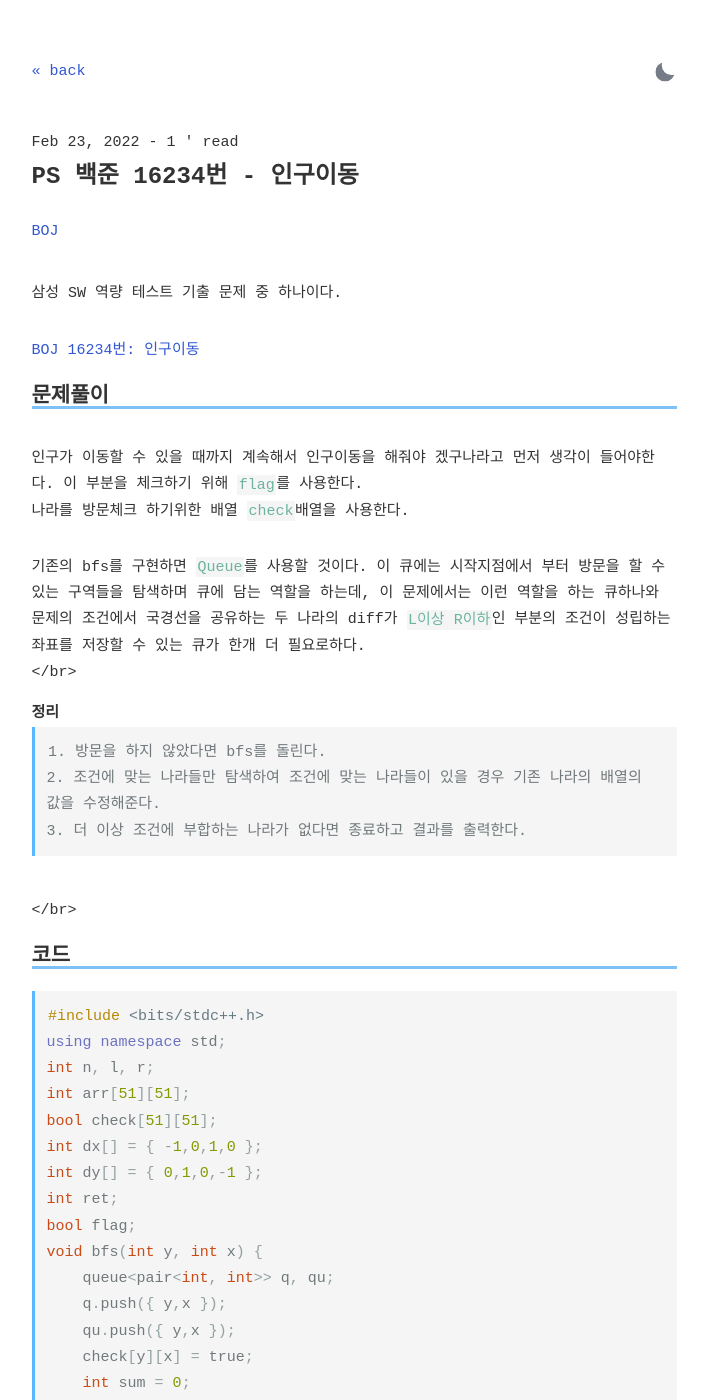
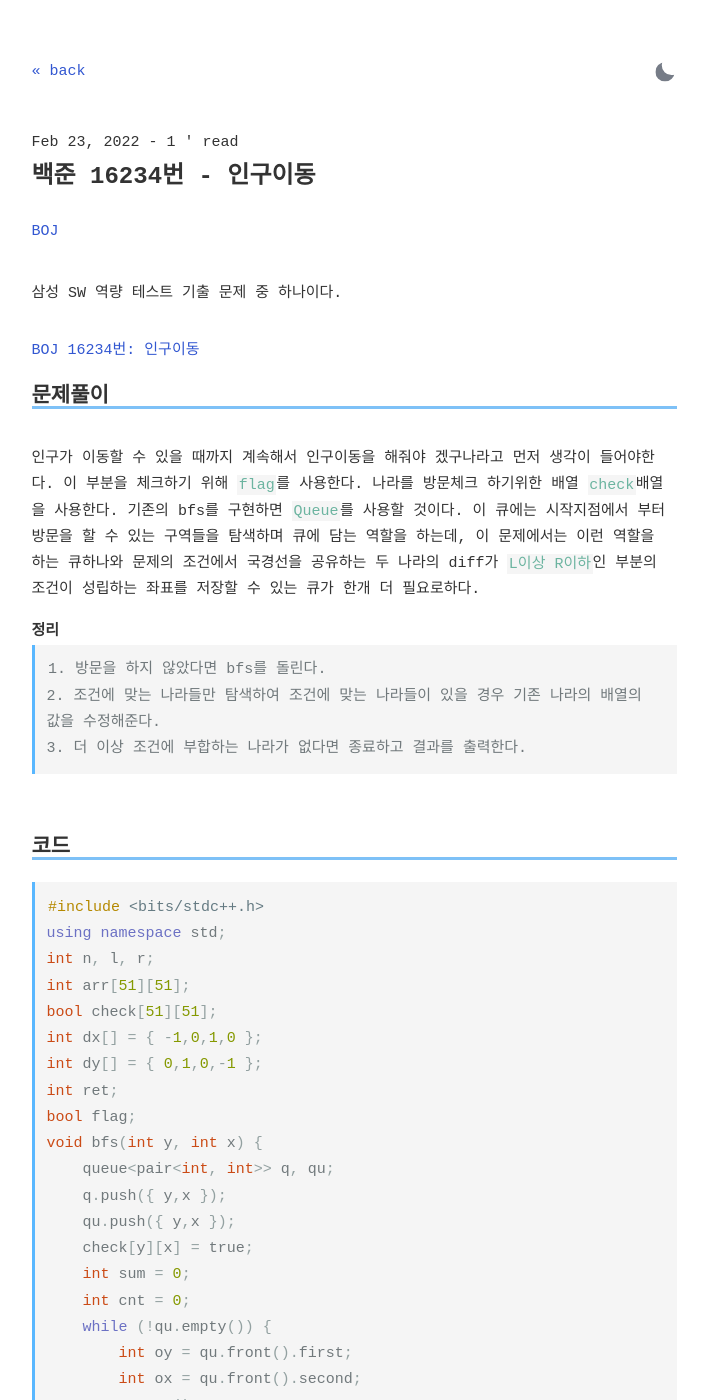
Before and after one commit to riverrevir/riverrevir.github.io, a Jekyll site: the page built from _posts/2022-02-23-BOJ_16234.md, in a window 1280 px wide and 1400 px high. Shown: the whole window, without its empty margins (286-994 px from the left). Built offline with Jekyll 4.4.1, drawn with Linux system fonts in a browser that asks for light colours; some web fonts are replaced; comment, search, counter and statistics services are not loaded.

Commit message:
fixed post

````diff
--- a/_posts/2022-02-23-BOJ_16234.md
+++ b/_posts/2022-02-23-BOJ_16234.md
@@ -1,6 +1,6 @@
 ---
 layout: post
-title: PS 백준 16234번 - 인구이동
+title: 백준 16234번 - 인구이동
 comments: true
 tags: BOJ
 minute: 1
@@ -11,18 +11,15 @@ minute: 1
 [BOJ 16234번: 인구이동](https://www.acmicpc.net/problem/16234)
 <h4>문제풀이</h4>
 
-인구가 이동할 수 있을 때까지 계속해서 인구이동을 해줘야 겠구나라고 먼저 생각이 들어야한다. 이 부분을 체크하기 위해 `flag`를 사용한다.
-나라를 방문체크 하기위한 배열 `check`배열을 사용한다.
-
-기존의 bfs를 구현하면 `Queue`를 사용할 것이다. 이 큐에는 시작지점에서 부터 방문을 할 수 있는 구역들을 탐색하며 큐에 담는 역할을 하는데, 이 문제에서는 이런 역할을 하는 큐하나와 문제의 조건에서 국경선을 공유하는 두 나라의 diff가 `L이상 R이하`인 부분의 조건이 성립하는 좌표를 저장할 수 있는 큐가 한개 더 필요로하다.
-<br></br>
+인구가 이동할 수 있을 때까지 계속해서 인구이동을 해줘야 겠구나라고 먼저 생각이 들어야한다. 이 부분을 체크하기 위해 `flag`를 사용한다. 나라를 방문체크 하기위한 배열 `check`배열을 사용한다. 기존의 bfs를 구현하면 `Queue`를 사용할 것이다. 이 큐에는 시작지점에서 부터 방문을 할 수 있는 구역들을 탐색하며 큐에 담는 역할을 하는데, 이 문제에서는 이런 역할을 하는 큐하나와 문제의 조건에서 국경선을 공유하는 두 나라의 diff가 `L이상 R이하`인 부분의 조건이 성립하는 좌표를 저장할 수 있는 큐가 한개 더 필요로하다.
+<br>
 <h6>정리</h6>
 ```
 1. 방문을 하지 않았다면 bfs를 돌린다.
 2. 조건에 맞는 나라들만 탐색하여 조건에 맞는 나라들이 있을 경우 기존 나라의 배열의 값을 수정해준다.
 3. 더 이상 조건에 부합하는 나라가 없다면 종료하고 결과를 출력한다.
 ```
-<br></br>
+<br>
 <h4>코드</h4>
 
 ```c++
@@ -97,7 +94,7 @@ int main() {
     cout << ret;
 }
 ```
-<br></br>
+<br>
 <h4>회고</h4>
 
 삼성의 문제는 조금 더 심화된 구현을 요구하는 것 같다. 간단하게 bfs를 생각하였지만 생각보다 조금 더 생각해야 문제를 해결할 수 있었다. 삼성 SW 기출 문제들을 좀 풀어보면서 빡구현의 문제들의 감을 잡아야겠다.
````
